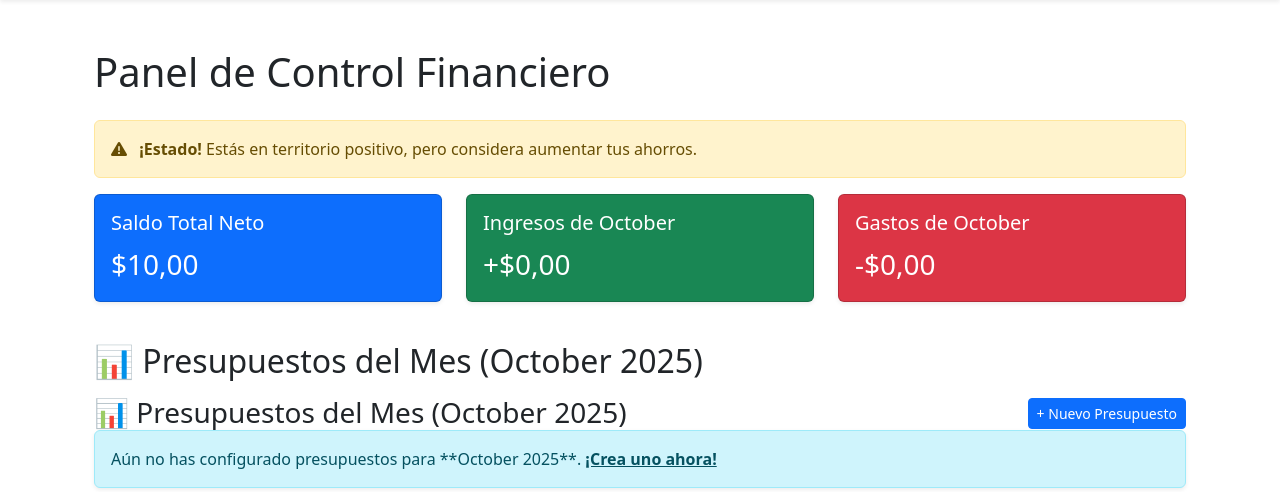
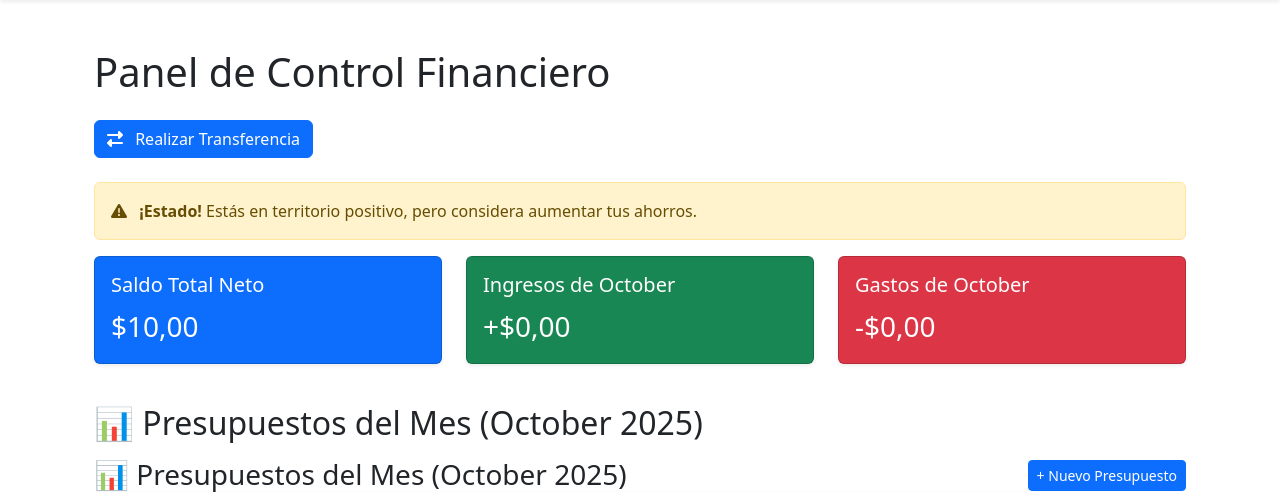
Before and after one commit to jegarciaveliz8-sys/mi-finanzas-Djangp, a Django app: page / in a window 1280 px wide. Shown: the part 56-548 px from the top of the page. Run offline with Django 4.2, Linux system fonts and the light colour scheme; a user stored in the database is signed in; tables that the repository leaves empty hold one stand-in row (values such as "Sample post").

Commit message:
feat: Integración final del botón de transferencia y el Modal en el Dashboard (resumen_financiero.html y views.py).

```diff
--- a/mi_finanzas/templates/mi_finanzas/resumen_financiero.html
+++ b/mi_finanzas/templates/mi_finanzas/resumen_financiero.html
@@ -7,6 +7,9 @@
     <div class="container mt-5">
         <h1 class="mb-4">Panel de Control Financiero</h1>
 
+        <button type="button" class="btn btn-primary mb-4" data-bs-toggle="modal" data-bs-target="#transferModal">
+            <i class="fas fa-exchange-alt me-2"></i> Realizar Transferencia
+        </button>
         {# Alerta de Salud Financiera #}
         <div class="alert {{ estado_financiero.tipo }}" role="alert">
             <i class="{{ estado_financiero.icono }} me-2"></i> <strong>¡Estado!</strong> {{ estado_financiero.mensaje }}
@@ -142,7 +145,7 @@
                                 bg-secondary
                             {% endif %}
                         p-2 fs-6">
-                            {% if transaccion.tipo == 'INGRESO' %}+{% else %}-{% endif %}
+                            {% if transaccion.tipo == 'INGRESO' or transaccion.tipo == 'TRANSFERENCIA_RECIBIDA' %}+{% else %}-{% endif %}
                             ${{ transaccion.monto|floatformat:2 }}
                         </span>
                     </li>
@@ -216,7 +219,7 @@
                     const categoria = chartDataJson.labels[0];
                     const gasto = chartDataJson.data[0].toFixed(2).replace(/\B(?=(\d{3})+(?!\d))/g, ",");
 
-                    message = `Solo hay gastos en la categoría **${categoria}** por $${gasto}. Se necesitan más categorías para un gráfico comparativo.`;
+                    message = `Solo hay gastos en la categoría <strong>${categoria}</strong> por $${gasto}. Se necesitan más categorías para un gráfico comparativo.`;
                     alertClass = 'alert-warning';
                 }
 
@@ -226,7 +229,3 @@
         });
     </script>
 {% endblock %}
-
-<button type="button" class="btn btn-primary my-3" data-bs-toggle="modal" data-bs-target="#transferModal">
-<i class="fas fa-exchange-alt me-2"></i> Realizar Transferencia
-</button>
```
